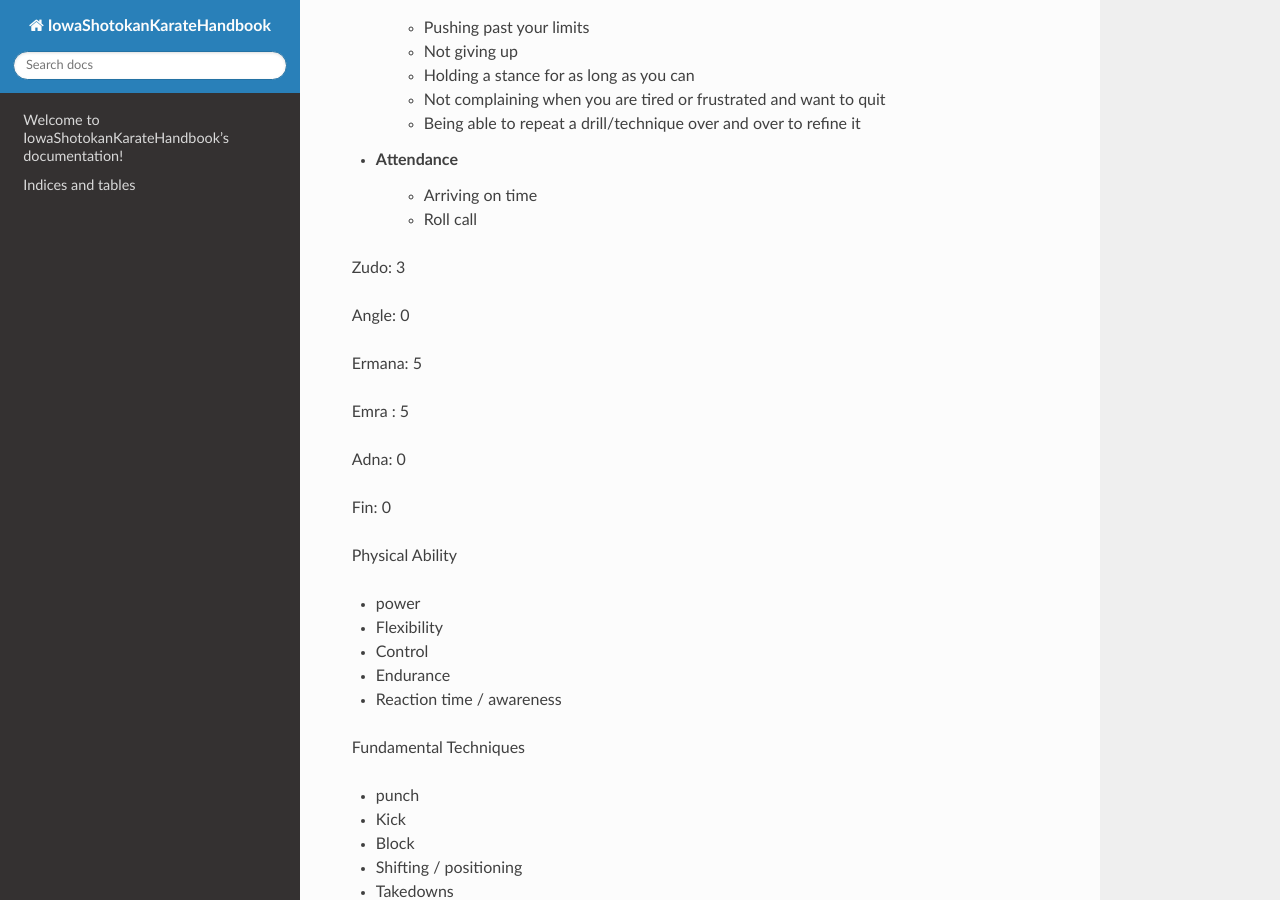
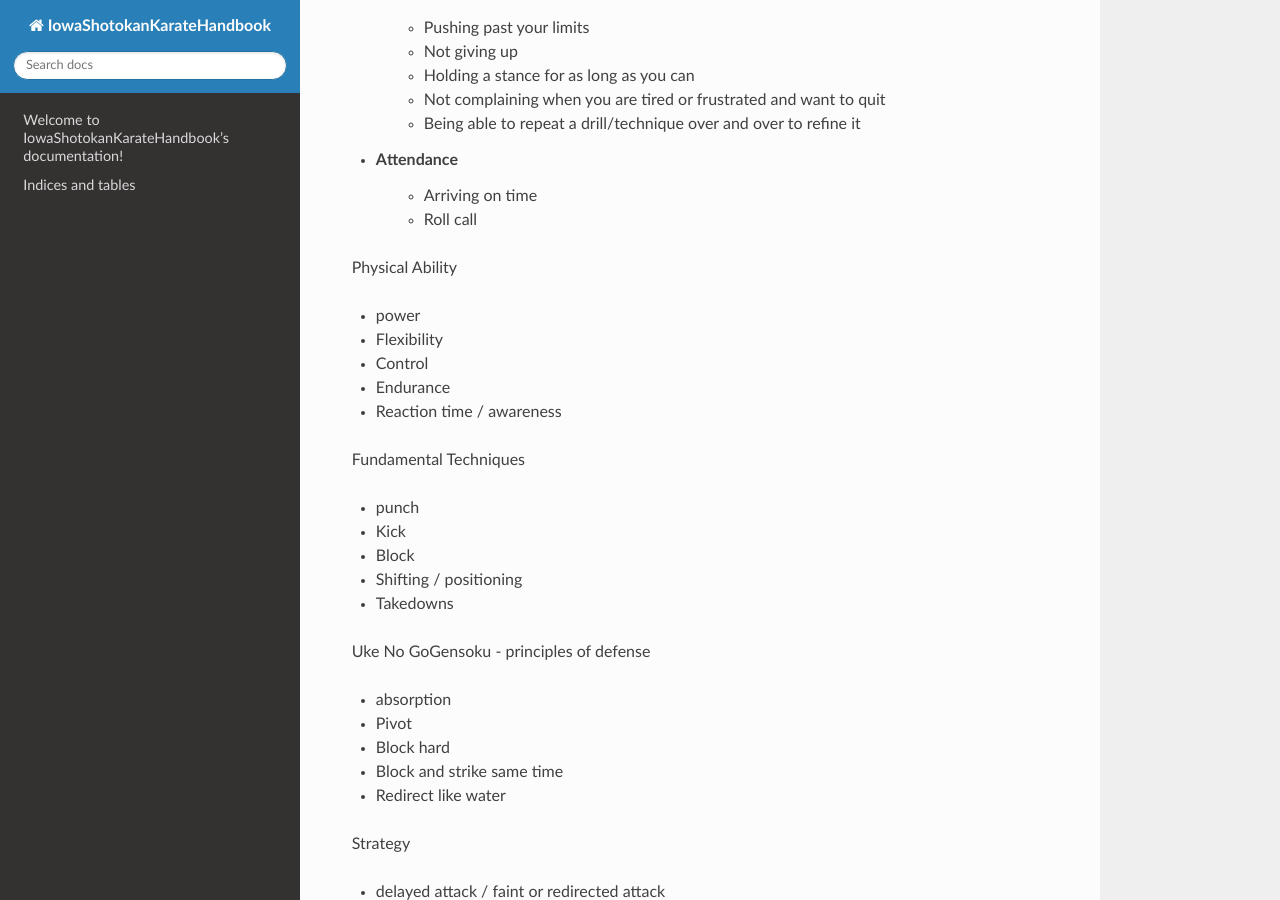
Before and after one commit to Nova1824/IowaShotokanKarate, a Sphinx documentation site: the page built from source/index.rst, in a window 1280 px wide and 900 px high, scrolled down 1022 px. Built offline with Sphinx 7.4.7 and the Read the Docs theme 2.0.0, drawn with Linux system fonts in a browser that asks for light colours.

Commit message:
Update index.rst

```diff
--- a/source/index.rst
+++ b/source/index.rst
@@ -55,17 +55,6 @@ Indices and tables
     - Arriving on time
     - Roll call
 
-Zudo: 3
-
-Angle: 0
-
-Ermana: 5
-
-Emra : 5
-
-Adna: 0
-
-Fin: 0
 
 Physical Ability
 
```
